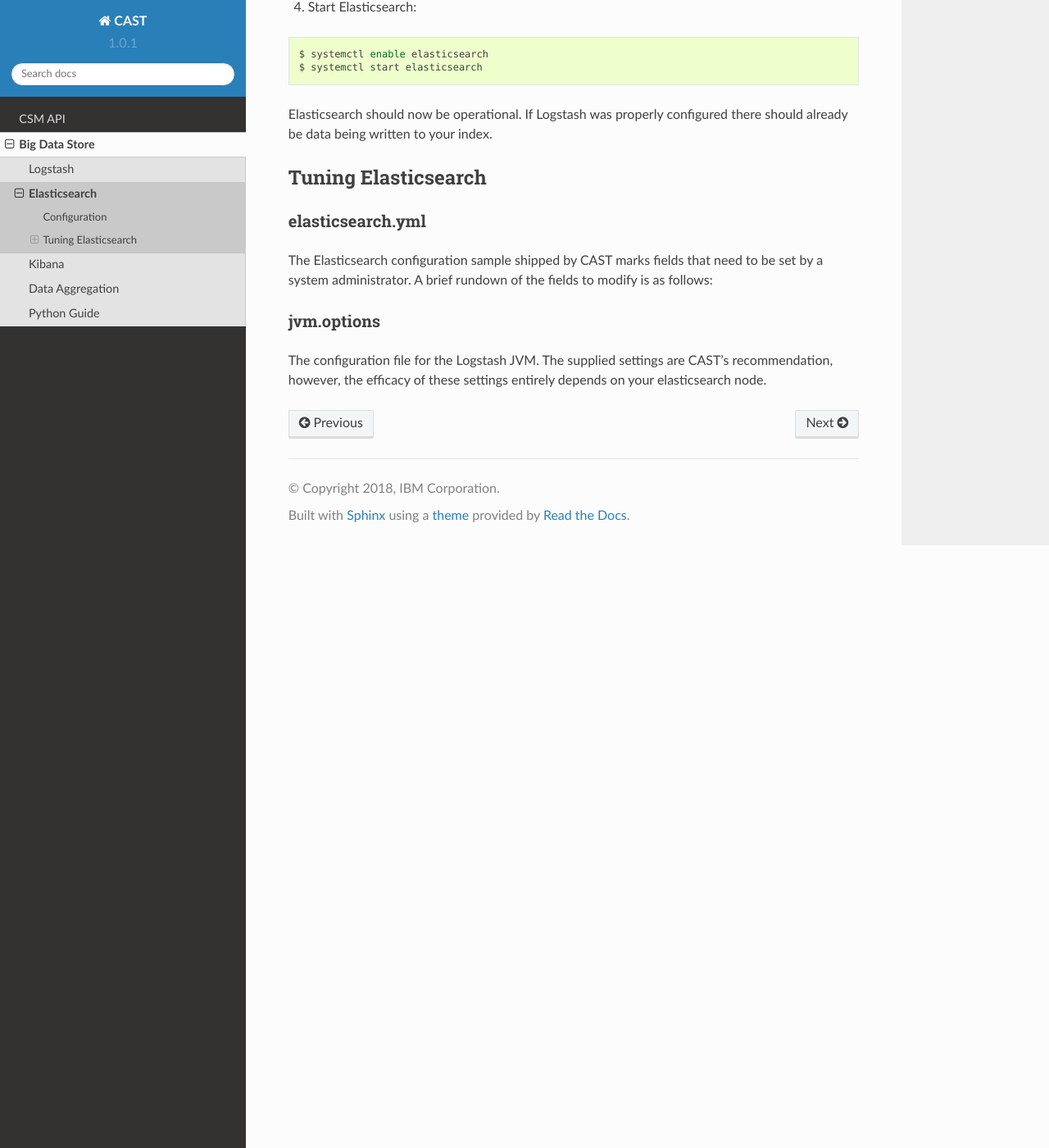
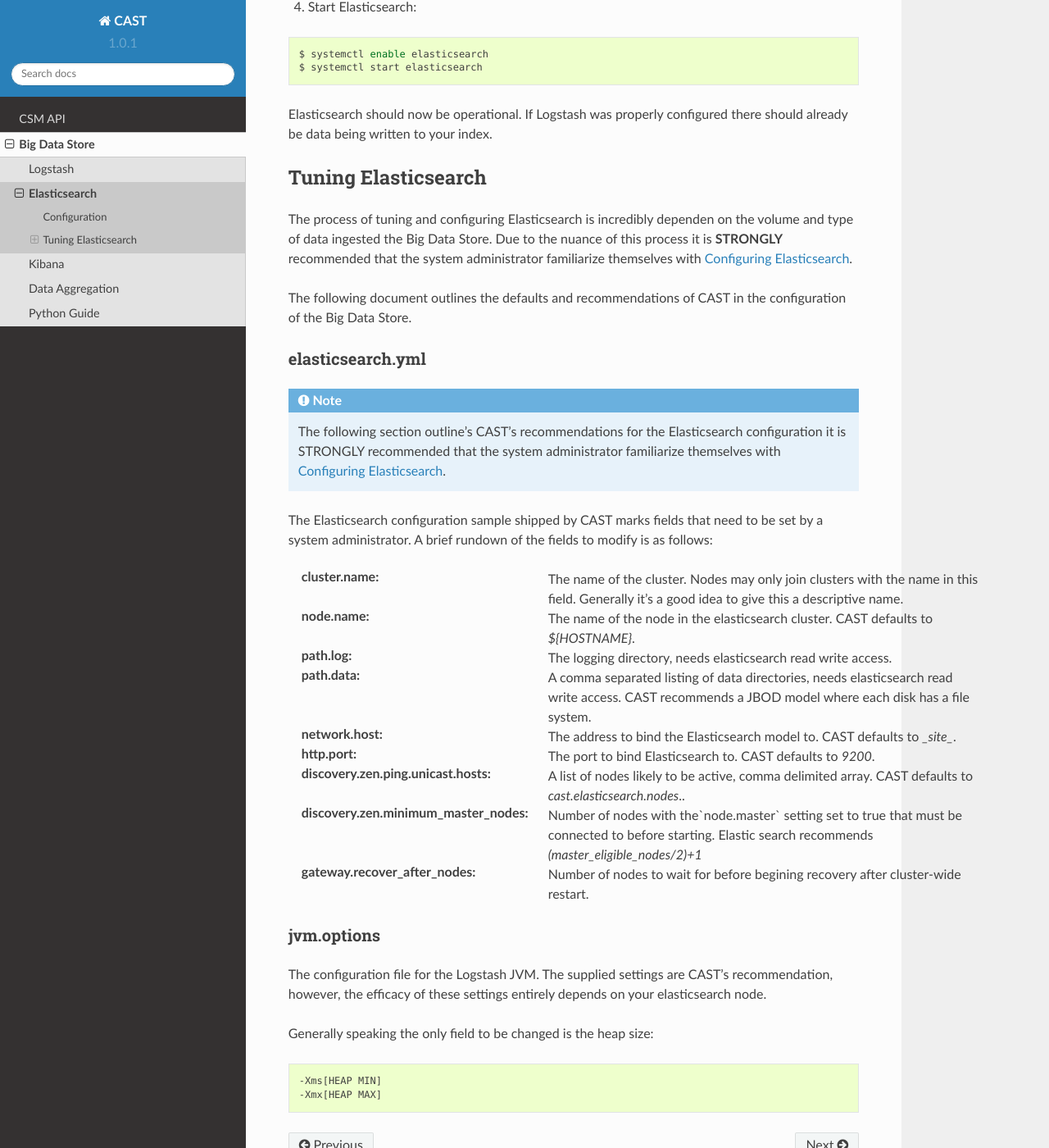
Before and after one commit to IBM/CAST, a Sphinx documentation site: the page built from docs/source/cast-big-data/elasticsearch.rst, in a window 1280 px wide and 1400 px high, scrolled down 1227 px. Shown: the whole window at 82% size. Built offline with Sphinx 7.4.7 and the Read the Docs theme 2.0.0, drawn with Linux system fonts in a browser that asks for light colours.

Commit message:
Implemented first pass on elasticsearch documentation added elasticsearch config files to git repository.

```diff
--- a/docs/source/cast-big-data/elasticsearch.rst
+++ b/docs/source/cast-big-data/elasticsearch.rst
@@ -56,24 +56,65 @@ be data being written to your index.
 
 Tuning Elasticsearch
 --------------------
-.. TODO: Add a blurb here.
+
+The process of tuning and configuring Elasticsearch is incredibly dependen on the volume and
+type of data ingested the Big Data Store. Due to the nuance of this process it is **STRONGLY**
+recommended that the system administrator familiarize themselves with `Configuring Elasticsearch`_.
+
+The following document outlines the defaults and recommendations of CAST in the configuration of the
+Big Data Store.
 
 elasticsearch.yml
 ^^^^^^^^^^^^^^^^^
+
+.. note:: The following section outline's CAST's recommendations for the Elasticsearch configuration
+    it is STRONGLY recommended that the system administrator familiarize themselves with
+    `Configuring Elasticsearch`_.
 
 The Elasticsearch configuration sample shipped by CAST marks fields that need to be set by a
 system administrator. A brief rundown of the fields to modify is as follows:
 
 
+:cluster.name: The name of the cluster. Nodes may only join clusters with the name in this field.
+                Generally it's a good idea to give this a descriptive name.
 
+:node.name: The name of the node in the elasticsearch cluster. CAST defaults to `${HOSTNAME}`.
 
+:path.log: The logging directory, needs elasticsearch read write access.
 
+:path.data: A comma separated listing of data directories, needs elasticsearch read write access.
+                CAST recommends a JBOD model where each disk has a file system.
+
+:network.host: The address to bind the Elasticsearch model to. CAST defaults to `_site_`.
+
+:http.port: The port to bind Elasticsearch to. CAST defaults to `9200`.
+
+:discovery.zen.ping.unicast.hosts: A list of nodes likely to be active, comma delimited array.
+                CAST defaults to `cast.elasticsearch.nodes`..
+
+:discovery.zen.minimum_master_nodes: Number of nodes with the`node.master` setting set to true that
+                must be connected to before starting. Elastic search recommends `(master_eligible_nodes/2)+1`
+
+:gateway.recover_after_nodes: Number of nodes to wait for before begining recovery after cluster-wide restart.
+
+.. :bootstrap.system_call_filter: CAST defaults to false.
+
+.. TODO: Why is bootstrap.system_call_filter set to false (got this setting from lab).
+.. TODO: Determine what the rpm install will do with this.
+.. TODO: Determine some logical defaults.
 
 jvm.options
 ^^^^^^^^^^^
 
 The configuration file for the Logstash JVM. The supplied settings are CAST's recommendation,
 however, the efficacy of these settings entirely depends on your elasticsearch node.
+
+Generally speaking the only field to be changed is the heap size:
+
+.. code-block:: none
+
+   -Xms[HEAP MIN]
+   -Xmx[HEAP MAX]
 
 
 
@@ -83,3 +124,4 @@ however, the efficacy of these settings entirely depends on your elasticsearch n
 
 .. Links
 .. _Elasticsearch: https://www.elastic.co/products/elasticsearch
+.. _Configuring Elasticsearch: https://www.elastic.co/guide/en/elasticsearch/reference/current/settings.html
```
Also changed, not shown: 2 other files.
